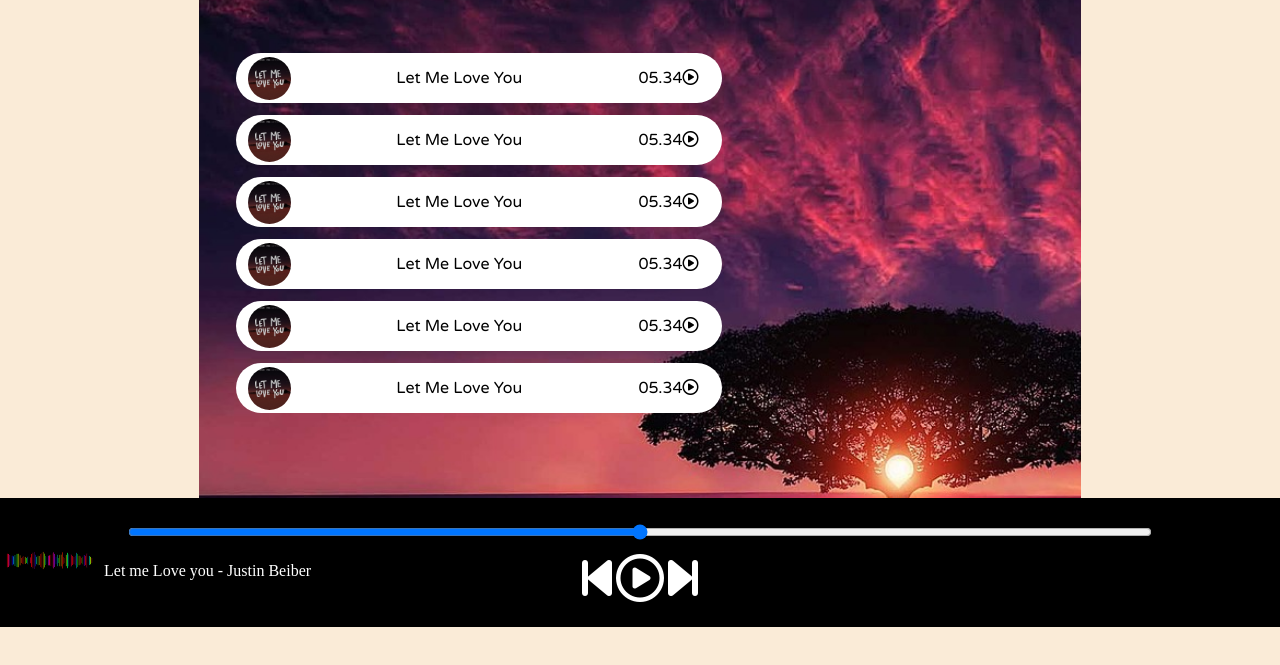
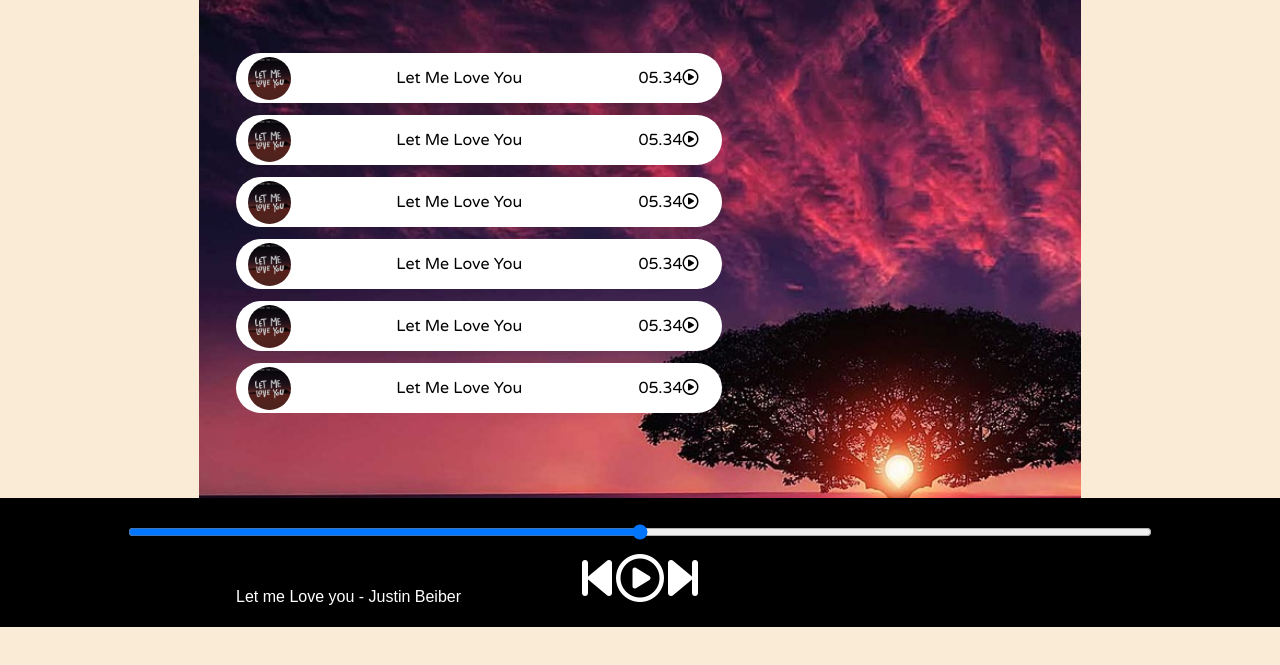
Before and after one commit to surehman360/Spotify-Clone, a plain HTML site: page index.html in a window 1280 px wide. Shown: the part 173-838 px from the top of the page. Drawn offline with Linux system fonts and the light colour scheme.

Commit message:
Added Changes

```diff
--- a/index.html
+++ b/index.html
@@ -63,7 +63,7 @@
             <!--Font Awesome Icons-->
         </div>
         <div class="songInfo">
-            <img src="Audio-Wave-tutorial-final.gif" alt="gif" width="100"> Let me Love you - Justin Beiber
+            <img src="equalizer-gif-clipart-8.gif" alt="gif" ><Span> Let me Love you - Justin Beiber</Span>
         </div>
 
 
--- a/script.js
+++ b/script.js
@@ -0,0 +1 @@
+console.log("Welcome to Spotify")
--- a/styles.css
+++ b/styles.css
@@ -110,7 +110,16 @@ border-radius: 34px;
 }
 .songInfo{
     position:absolute;
-    left: 0;
+    left: 9.5vw;
+    font-family: "Vareala Round", sans-serif;
+
+}
+
+.songInfo img{
+    opacity: 0;
+    transition: opacity 1s ease-in;
+    width:110px;
+
 }
 .icons{
     margin-top: 14px;
```
Also changed, not shown: 1 other file.
